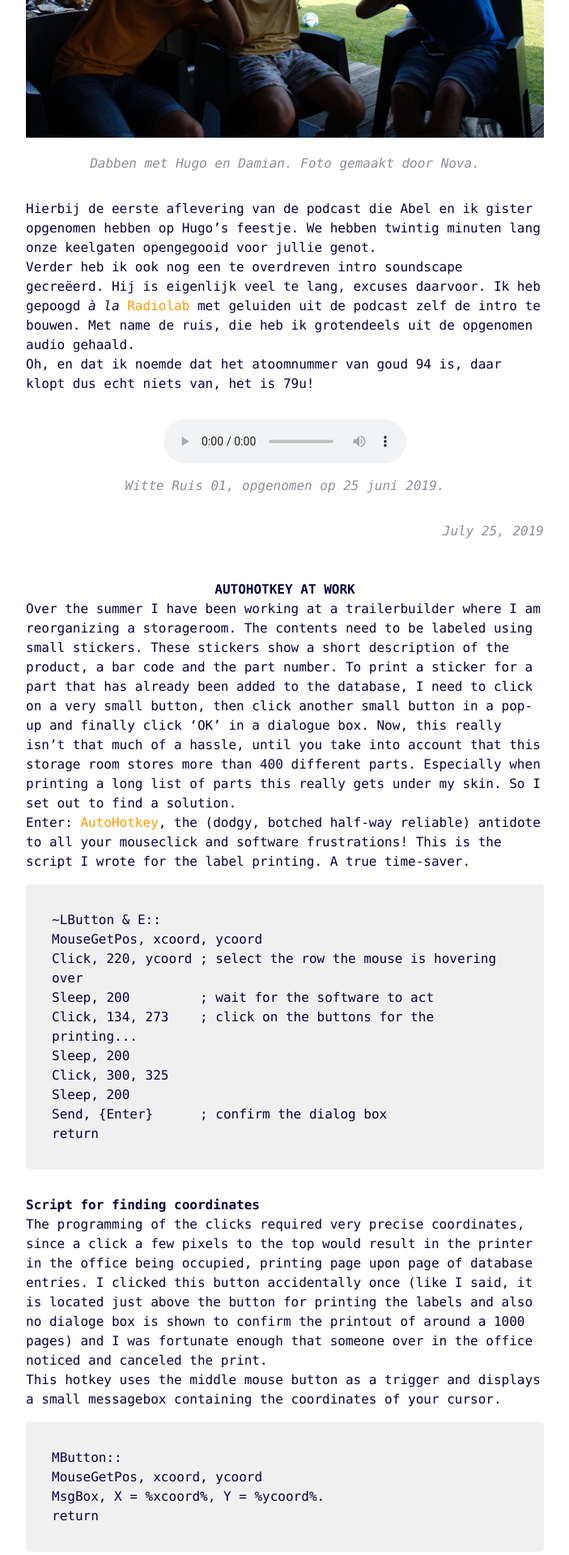
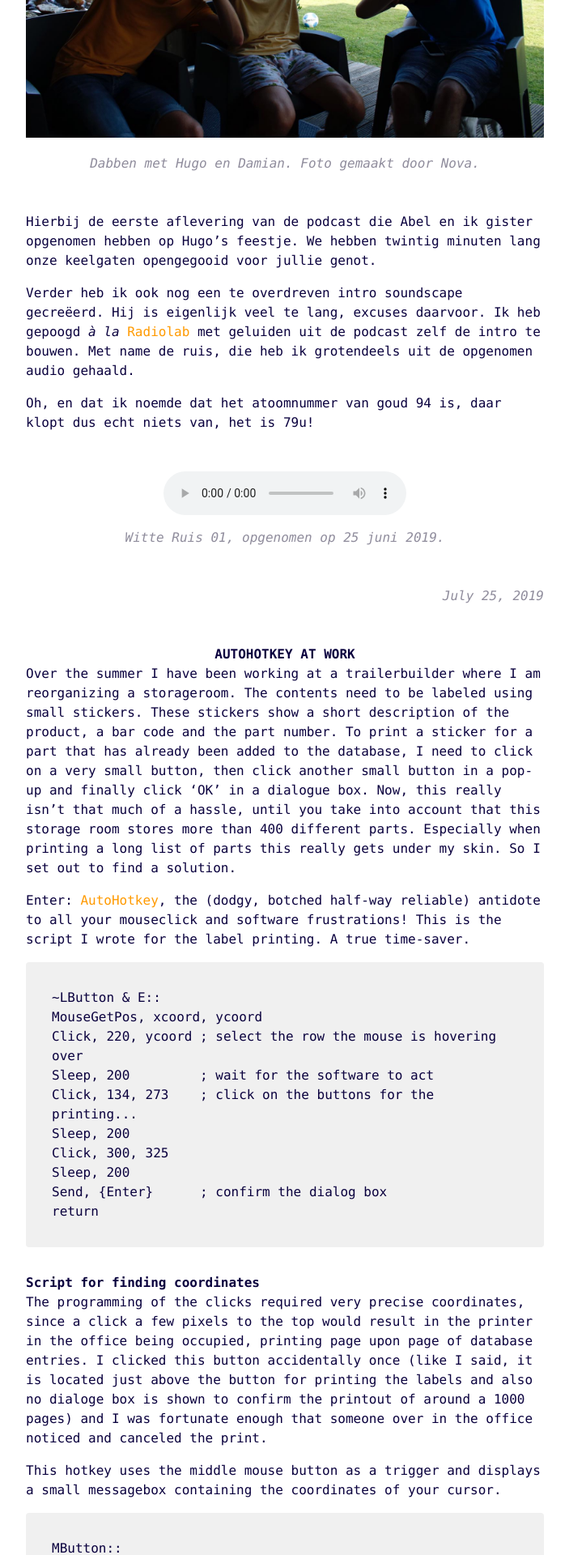
Before and after one commit to KoenWestendorp/koenwestendorp.github.io, a Jekyll site: the page built from index.html, in a window 1280 px wide. Shown: the part 416-2336 px from the top of the page at 81% size, without its empty margins (288-991 px from the left). Built offline with Jekyll 4.4.1, drawn with Linux system fonts in a browser that asks for light colours; the list of posts is cut into pages by our own code.

Commit message:
Little more space between paragraphs.
Margin-bottom on <p> is now 1em, instead of 0px.

```diff
--- a/assets/style.css
+++ b/assets/style.css
@@ -23,6 +23,10 @@
         line-height: 1.5em;
         margin: 0;
         padding: 0;
+    }
+
+    p {
+        margin-bottom: 1em;
     }
 
     time {
```
